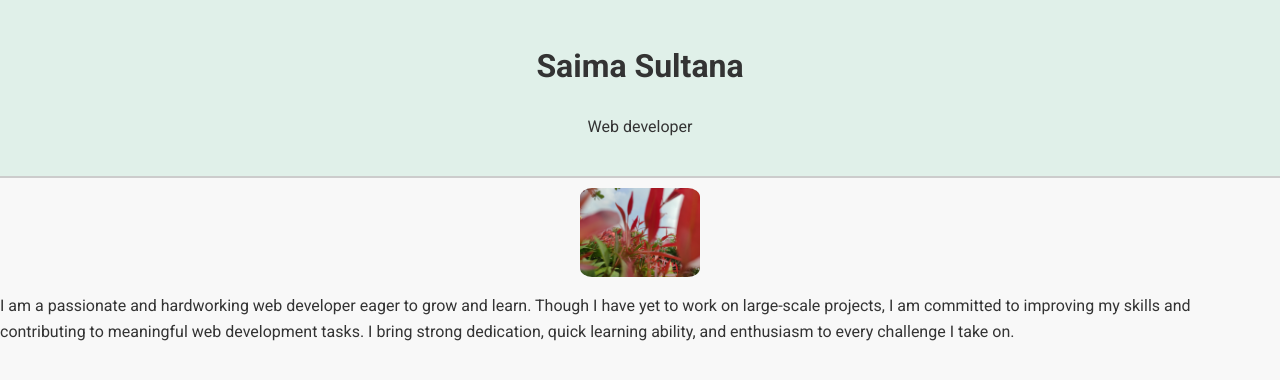
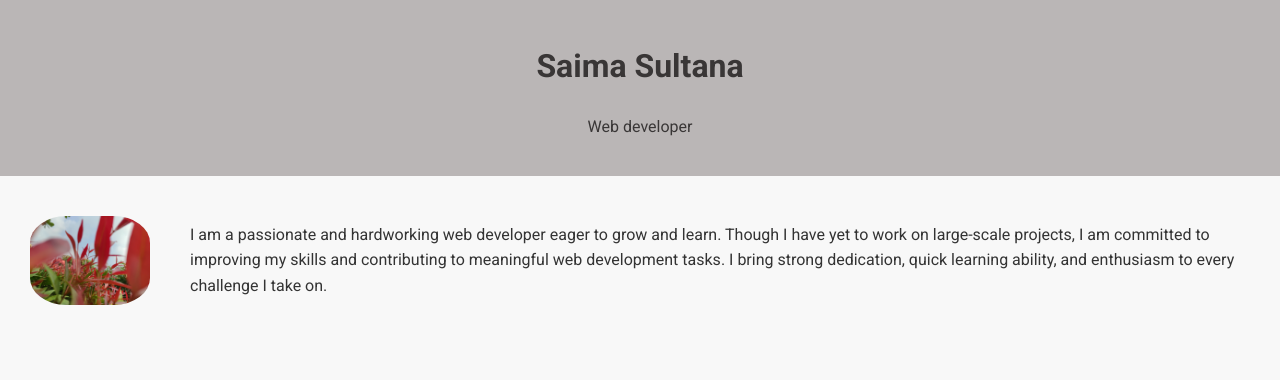
Before and after one commit to saima-231/Resume_web_1, a plain HTML site: page index.html in a window 1280 px wide. Drawn offline with Linux system fonts and the light colour scheme.

Commit message:
Change of first part

```diff
--- a/index.html
+++ b/index.html
@@ -20,7 +20,7 @@
         <h1>Saima Sultana</h1>
         <p>Web developer</p>
     </header>
-    <section class="about">
+    <section class="resume">
         <img src="IMG-20250722-WA0030.jpg" alt="Photo" class="profile">
         <p>I am a passionate and hardworking web developer eager to grow and learn. Though I have yet to work on
             large-scale projects, I am committed to improving my skills and contributing to meaningful web development
--- a/style.css
+++ b/style.css
@@ -9,13 +9,19 @@ body {
 
 .header {
   text-align: center;
-  background-color: #e0f0e9;
-  padding: 20px;
-  border-bottom: 2px solid #ccc;
+  color: #393636;
+  background-color: #bab6b6;
+  padding: 20px 0;
 }
-.profile {
-  width: 120px;
-  border-radius: 10%;
-  display: block;
-  margin: 10px auto;
+.resume{
+    display: flex;
+    justify-content: space-between;
+    padding: 30px;
+    gap: 40px;
 }
+.profile{
+    width: 120px;
+    border-radius: 30%;
+    display: block;
+    margin: 10px auto;
+}
```
